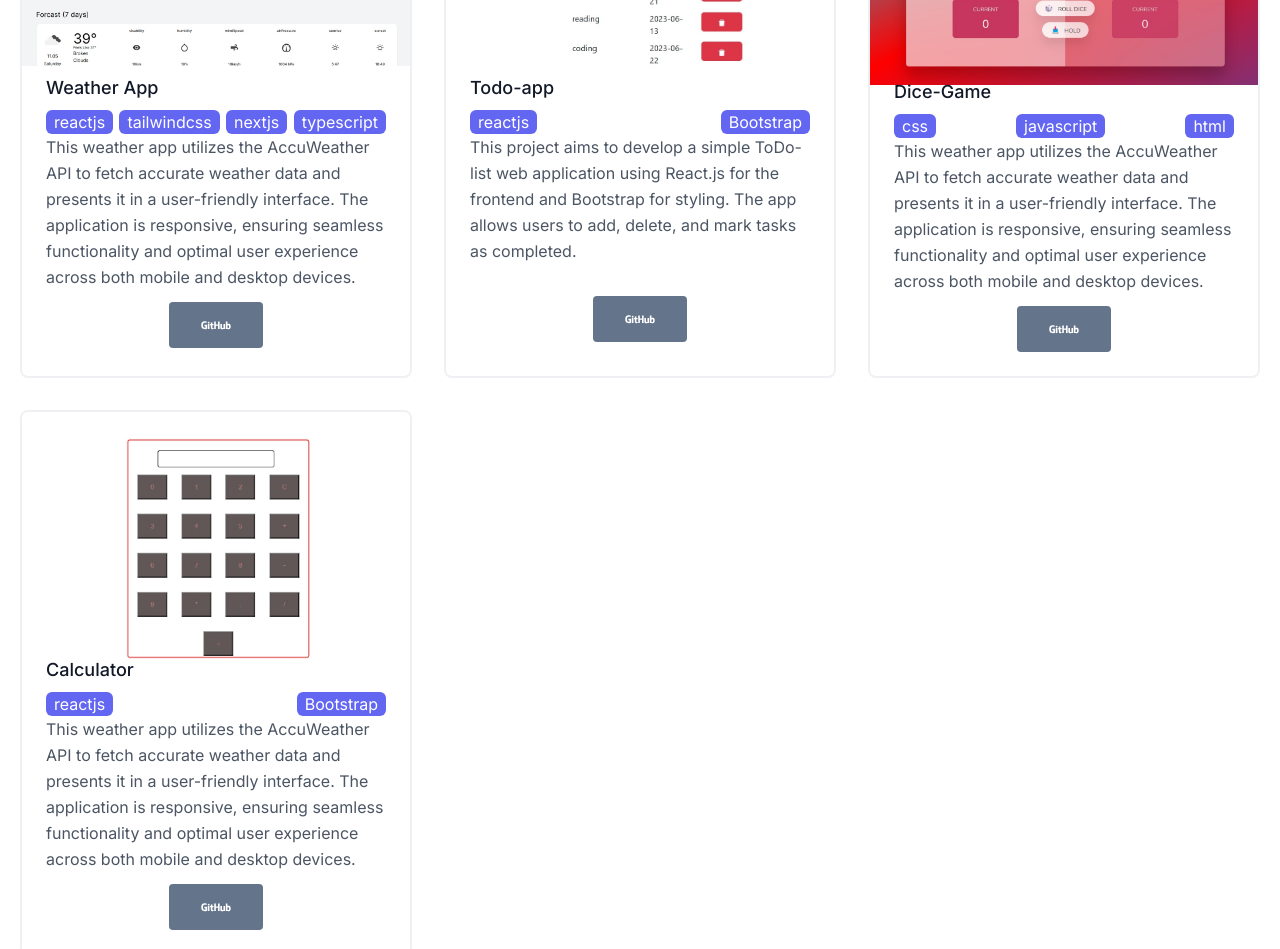
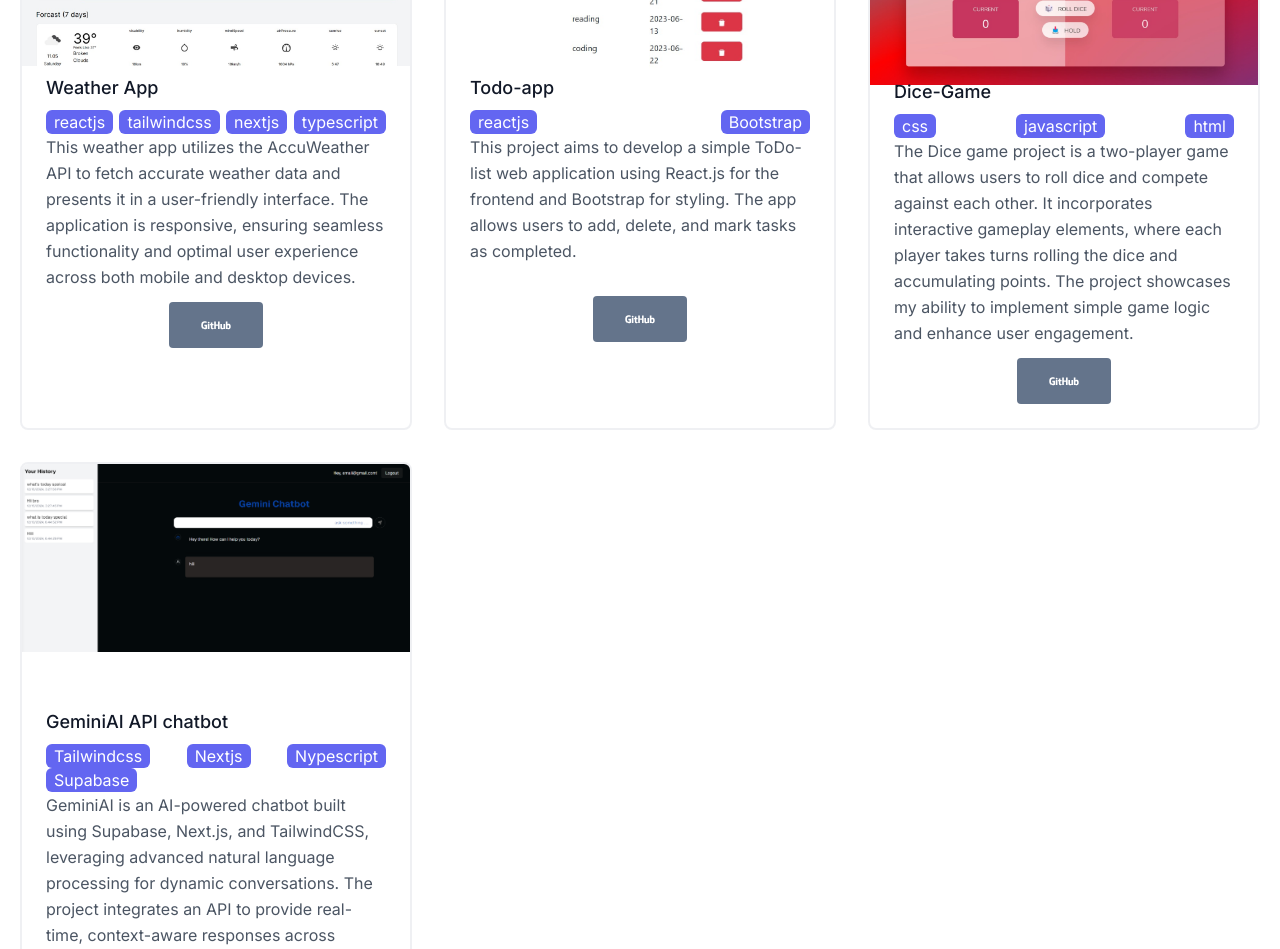
Before and after one commit to kolasyam/nextjs-intern, a Next.js app: page / in a window 1280 px wide. Shown: the part 2520-3469 px from the top of the page. Built offline with nearby package versions, Linux system fonts and the light colour scheme.

Commit message:
projects

```diff
--- a/src/app/Components/Projects.tsx
+++ b/src/app/Components/Projects.tsx
@@ -7,7 +7,7 @@ import { IoCodeSlash } from "react-icons/io5";
 import { DiGithubFull } from "react-icons/di";
 import todo from "/projects/todo-app.jpg"
 import dicegame from '/projects/dice-game.jpg';
-import calculator from '/projects/calculator.jpg'
+import calculator from '/projects/geminiai.png'
 import AOS from 'aos'
 import 'aos/dist/aos.css';
 import Link from 'next/link';
@@ -91,7 +91,7 @@ export default function Projects(){
                         <div className="text-white bg-indigo-500 rounded-md px-2 hover:bg-indigo-700">html</div>
                     </div>
                     <p className="leading-relaxed mb-3">
-                     This weather app utilizes the AccuWeather API to fetch accurate weather data and presents it in a user-friendly interface. The application is responsive, ensuring seamless functionality and optimal user experience across both mobile and desktop devices.
+                    The Dice game project is a two-player game that allows users to roll dice and compete against each other. It incorporates interactive gameplay elements, where each player takes turns rolling the dice and accumulating points. The project showcases my ability to implement simple game logic and enhance user engagement.
                     </p>
                     <div className="flex justify-center flex-wrap">
                     <Link href="https://github.com/kolasyam/Dice-Game" passHref target="_blank">
@@ -110,17 +110,24 @@ export default function Projects(){
                     </div>
                 <div className="p-6 mt-7">
                     <h1 className="title-font text-lg font-medium text-gray-900 mb-2">
-                        Calculator
+                        GeminiAI API chatbot
                     </h1>
-                    <div className='flex flex-row justify-between items-center flex-wrap'>
+                    {/* <div className='flex flex-row justify-between items-center flex-wrap'>
                         <div className="text-white bg-indigo-500 rounded-md px-2 hover:bg-indigo-700 mr-10">reactjs</div>
                         <div className="text-white bg-indigo-500 rounded-md px-2 hover:bg-indigo-700">Bootstrap</div>
+
+                    </div> */}
+                    <div className='flex flex-row justify-between items-center flex-wrap'>
+                        <div className="text-white bg-indigo-500 rounded-md px-2 hover:bg-indigo-700">Tailwindcss</div>
+                        <div className="text-white bg-indigo-500 rounded-md px-2 hover:bg-indigo-700">Nextjs</div>
+                        <div className="text-white bg-indigo-500 rounded-md px-2 hover:bg-indigo-700">Nypescript</div>
+                        <div className="text-white bg-indigo-500 rounded-md px-2 hover:bg-indigo-700">Supabase</div>
                     </div>
                     <p className="leading-relaxed mb-3">
-                     This weather app utilizes the AccuWeather API to fetch accurate weather data and presents it in a user-friendly interface. The application is responsive, ensuring seamless functionality and optimal user experience across both mobile and desktop devices.
+                    GeminiAI is an AI-powered chatbot built using Supabase, Next.js, and TailwindCSS, leveraging advanced natural language processing for dynamic conversations. The project integrates an API to provide real-time, context-aware responses across various domains. It demonstrates my proficiency in AI, API integration, and modern front-end development.
                     </p>
                     <div className="flex justify-center flex-wrap">
-                    <Link href="https://github.com/kolasyam/Calculator-App" passHref target="_blank">
+                    <Link href="https://github.com/kolasyam/gemini-ai-chatbot" passHref target="_blank">
                         <button className="flex mx-auto text-white bg-slate-500 border-0 py-2 px-8 focus:outline-none hover:bg-slate-400 rounded text-lg">
                             <DiGithubFull size={30}/>
                         </button>
```
Also changed, not shown: projects/geminiai.png (added).
